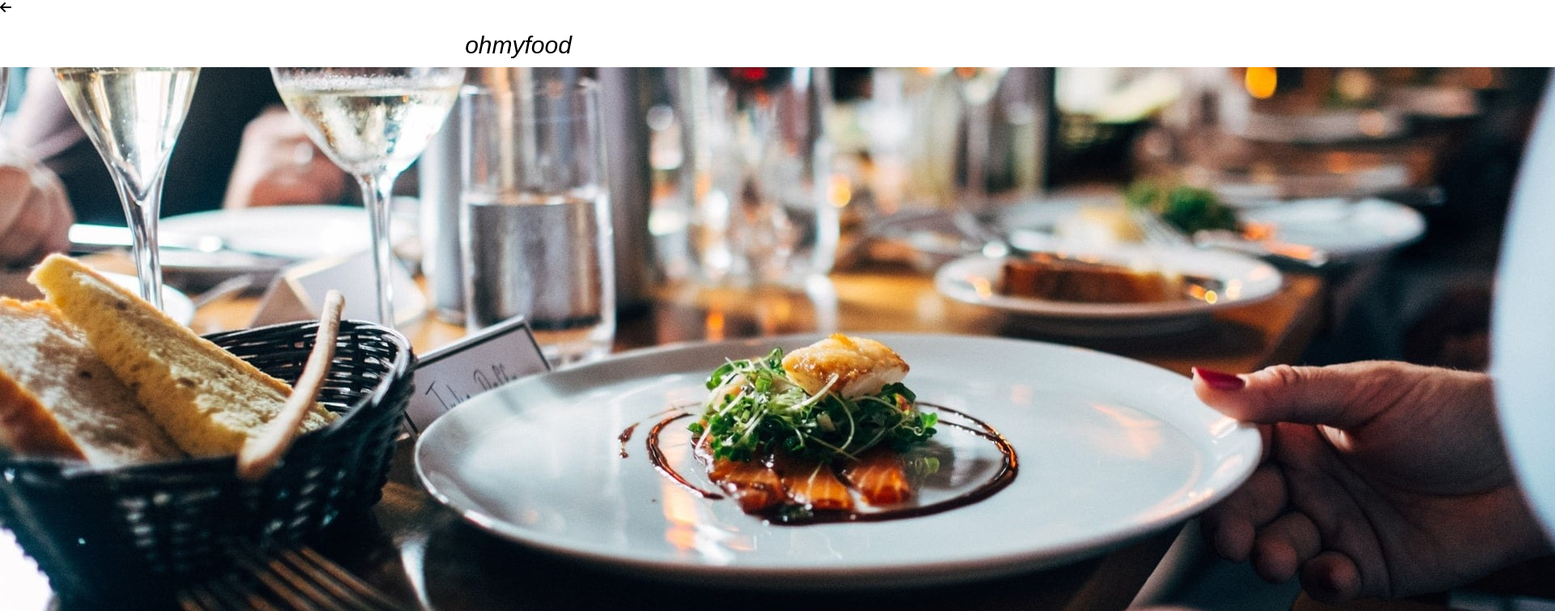
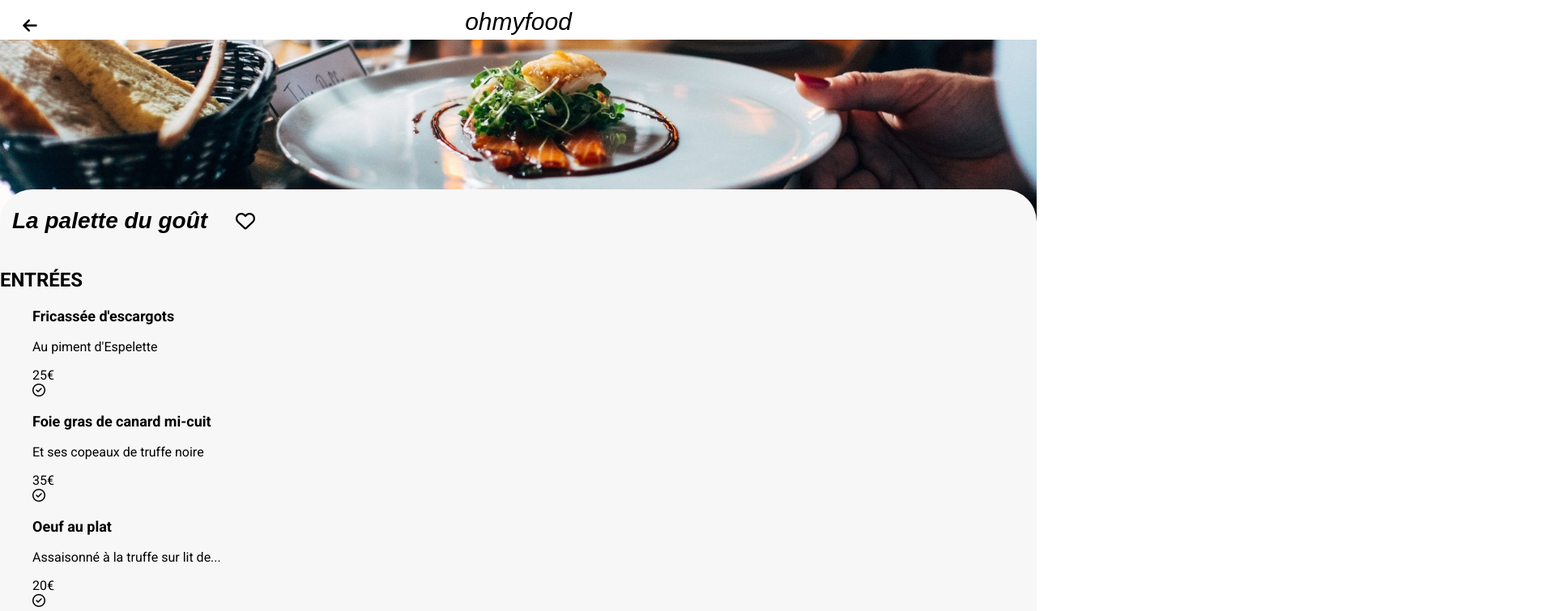
Before and after one commit to neptunomia/ohmyfood, a website: page restaurants/page1.html in a window 1280 px wide. Shown: the top 755 px of the page at 81% size, 1920 px wide, since content can reach past the window. Drawn offline with nearby package versions, Linux system fonts and the light colour scheme; files that its build step writes are made by us from their sources; a web font is replaced by a local one.

Commit message:
feat: add header button and background image style

```diff
--- a/sass/base/_typography.scss
+++ b/sass/base/_typography.scss
@@ -17,3 +17,9 @@ h3 {
     font-size: 18px;
     font-weight: 700;
 }
+
+.menu-title__h1 {
+    font-family: 'Shrikhand', sans-serif;
+    font-style: italic;
+    font-size: 28px;
+}
--- a/sass/components/_buttons.scss
+++ b/sass/components/_buttons.scss
@@ -47,7 +47,7 @@
         background-clip: text;
         -webkit-background-clip: text;
         color: transparent;
-        transition: opacity 800ms;
+        transition: opacity 500ms;
 
         &:hover {
             opacity: 1;
--- a/sass/layouts/_header.scss
+++ b/sass/layouts/_header.scss
@@ -1,6 +1,29 @@
 header .logo {
     font-size: 30px;
     text-align: center;
-    padding-top: 20px;
-    padding-bottom: 10px;
+    padding-top: 10px;
+    padding-bottom: 5px;
 }
+
+.menu-header__logo
+{
+    position: relative;
+    z-index: -1;
+}
+
+.menu-header__icon {
+    width: 30px;
+    height: 30px;
+    font-size: 20px;
+    position: absolute;
+    left: 22px;
+    top: 20px;
+    text-align: center;
+    z-index: 1;
+    transform: scale(1);
+    transition: transform 500ms, box-shadow 300ms, color 300ms;
+
+    &--hover:hover{
+        @include return-button;
+    }
+}
--- a/sass/pages/_page1.scss
+++ b/sass/pages/_page1.scss
@@ -0,0 +1,31 @@
+.img-background {
+    width: 100%;
+    height: 275px;
+}
+
+.img-background img {
+    width: 100%;
+    height: 100%;
+    object-fit: cover;
+}
+
+.menu {
+    background: #f7f7f7;
+    position: relative;
+    top: -90px;
+    border-radius: 40px;
+}
+
+.menu-title {
+    display: flex;
+    align-items: baseline;
+
+    &__h1 {
+        margin-left: 15px;
+        margin-right: 35px;
+    }
+
+    &__icon {
+        font-size: 24px;
+    }
+}
--- a/sass/utils/_mixins.scss
+++ b/sass/utils/_mixins.scss
@@ -10,3 +10,13 @@
         color: $primary-background-color;
     }
 }
+
+@mixin return-button {
+    border-radius: 50px;
+    box-shadow: 0px 6px 12px rgba(0, 0, 0, 0.25);
+    color: $primary-background-color;
+    padding: 5px 8px 3px 8px;
+    .fa-arrow-left{
+        transform: scale(1.15);
+    }
+}
```
